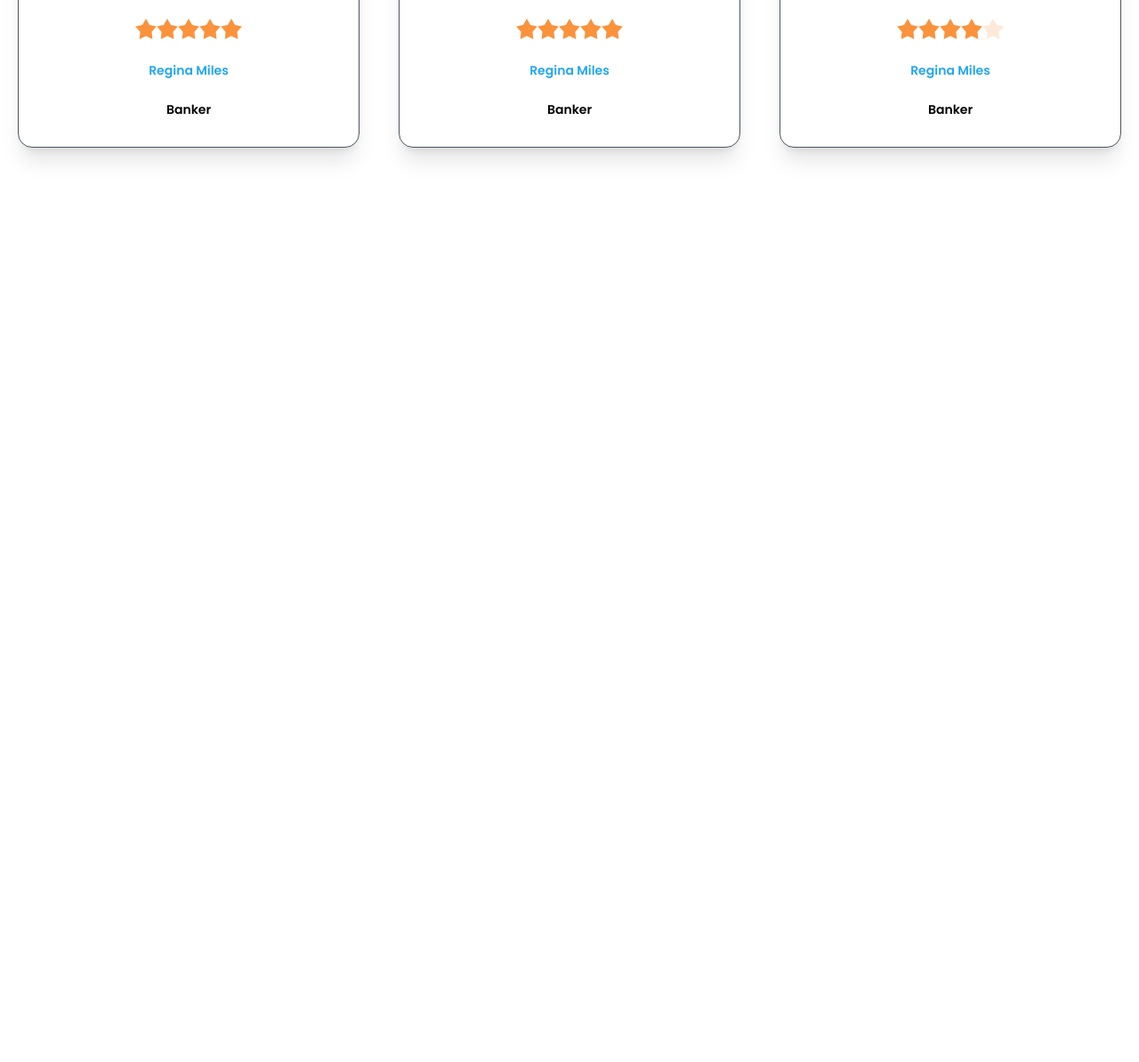
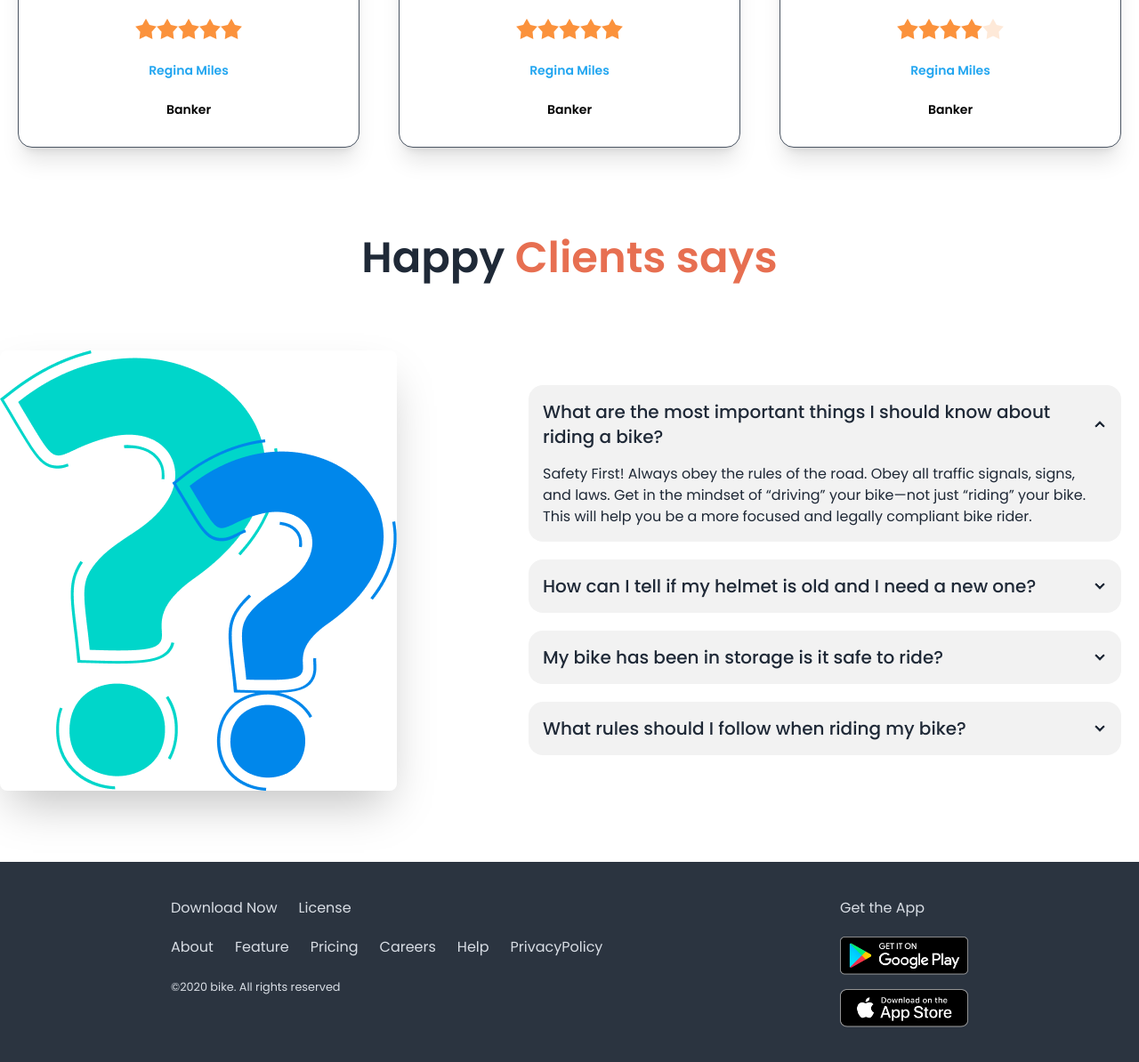
Before and after one commit to sultan435/biker-go-ride, a plain HTML site: page index.html in a window 1280 px wide. Shown: the part 3366-4560 px from the top of the page at 89% size. Before the commit the page ends 3632 px from the top, so only its background shows below. Drawn offline with nearby package versions, Linux system fonts and the light colour scheme.

Commit message:
added the footer section

```diff
--- a/index.html
+++ b/index.html
@@ -17,7 +17,7 @@
   <!-- font poppins style -->
 
   <style>
-        .font-poppins{
+    .font-poppins {
       font-family: 'Poppins', sans-serif;
     }
   </style>
@@ -35,8 +35,7 @@
             <label tabindex="0" class="btn btn-ghost lg:hidden">
               <svg xmlns="http://www.w3.org/2000/svg" class="h-5 w-5" fill="none" viewBox="0 0 24 24"
                 stroke="currentColor">
-                                <path stroke-linecap="round" stroke-linejoin="round" stroke-width="2"
-                                    d="M4 6h16M4 12h8m-8 6h16" />
+                <path stroke-linecap="round" stroke-linejoin="round" stroke-width="2" d="M4 6h16M4 12h8m-8 6h16" />
               </svg>
             </label>
             <ul tabindex="0"
@@ -71,7 +70,8 @@
           <div class="max-w-md lg:ml-48 p-5">
             <h1 class="mb-5 text-5xl font-bold">Keep Your Ride Safe At Every Time</h1>
             <p class="mb-5">Amet minim mollit non deserunt ullamco est sit aliqua dolor
-                        do amet sint. Velit officia consequat duis enim velit mollit. Exercitation veniam consequat sunt nostrud amet.</p>
+              do amet sint. Velit officia consequat duis enim velit mollit. Exercitation veniam consequat sunt nostrud
+              amet.</p>
             <button class="btn btn-primary">Purchase</button>
           </div>
         </div>
@@ -179,7 +179,8 @@
           <figure><img src="/images/others/latest1.png" alt="" /></figure>
           <div class="">
             <h2 class="text-[#18191F] text-3xl font-semibold pt-10">Ducati XDIAVEL S-73</h2>
-              <p class="text-[#6C6C6C] text-base font-normal">Lorem ipsum dolor sit amet, consectetur adipiscing elit. Lacus, fermentum amet faucibus sed id nisi lectus at.</p>
+            <p class="text-[#6C6C6C] text-base font-normal">Lorem ipsum dolor sit amet, consectetur adipiscing elit.
+              Lacus, fermentum amet faucibus sed id nisi lectus at.</p>
             <div class="card-actions pt-10">
               <button class="btn bg-[#E76F51] border-none text-xl font-medium text-white">Read More</button>
             </div>
@@ -190,7 +191,8 @@
           <figure><img src="/images/others/latest1.png" alt="" /></figure>
           <div class="">
             <h2 class="text-[#18191F] text-3xl font-semibold pt-10">Ducati XDIAVEL S-73</h2>
-              <p class="text-[#6C6C6C] text-base font-normal">Lorem ipsum dolor sit amet, consectetur adipiscing elit. Lacus, fermentum amet faucibus sed id nisi lectus at.</p>
+            <p class="text-[#6C6C6C] text-base font-normal">Lorem ipsum dolor sit amet, consectetur adipiscing elit.
+              Lacus, fermentum amet faucibus sed id nisi lectus at.</p>
             <div class="card-actions pt-10">
               <button class="btn bg-[#E76F51] border-none text-xl font-medium text-white">Read More</button>
             </div>
@@ -201,7 +203,8 @@
           <figure><img src="/images/others/latest1.png" alt="" /></figure>
           <div class="">
             <h2 class="text-[#18191F] text-3xl font-semibold pt-10">Ducati XDIAVEL S-73</h2>
-              <p class="text-[#6C6C6C] text-base font-normal">Lorem ipsum dolor sit amet, consectetur adipiscing elit. Lacus, fermentum amet faucibus sed id nisi lectus at.</p>
+            <p class="text-[#6C6C6C] text-base font-normal">Lorem ipsum dolor sit amet, consectetur adipiscing elit.
+              Lacus, fermentum amet faucibus sed id nisi lectus at.</p>
             <div class="card-actions pt-10">
               <button class="btn bg-[#E76F51] border-none text-xl font-medium text-white">Read More</button>
             </div>
@@ -229,7 +232,7 @@
               <input type="radio" name="rating-2" class="mask mask-star-2 bg-orange-400" />
               <input type="radio" name="rating-2" class="mask mask-star-2 bg-orange-400" />
               <input type="radio" name="rating-2" class="mask mask-star-2 bg-orange-400" />
-                <input type="radio" name="rating-2" class="mask mask-star-2 bg-orange-400"  checked />
+              <input type="radio" name="rating-2" class="mask mask-star-2 bg-orange-400" checked />
               <input type="radio" name="rating-2" class="mask mask-star-2 bg-orange-400" />
             </div>
             <p class="text-[#23A6F0] text-sm font-semibold">Regina Miles</p>
@@ -250,7 +253,7 @@
               <input type="radio" name="rating-2" class="mask mask-star-2 bg-orange-400" />
               <input type="radio" name="rating-2" class="mask mask-star-2 bg-orange-400" />
               <input type="radio" name="rating-2" class="mask mask-star-2 bg-orange-400" />
-                <input type="radio" name="rating-2" class="mask mask-star-2 bg-orange-400"  checked />
+              <input type="radio" name="rating-2" class="mask mask-star-2 bg-orange-400" checked />
               <input type="radio" name="rating-2" class="mask mask-star-2 bg-orange-400" />
             </div>
             <p class="text-[#23A6F0] text-sm font-semibold">Regina Miles</p>
@@ -271,7 +274,7 @@
               <input type="radio" name="rating-2" class="mask mask-star-2 bg-orange-400" />
               <input type="radio" name="rating-2" class="mask mask-star-2 bg-orange-400" />
               <input type="radio" name="rating-2" class="mask mask-star-2 bg-orange-400" />
-                <input type="radio" name="rating-2" class="mask mask-star-2 bg-orange-400"  checked />
+              <input type="radio" name="rating-2" class="mask mask-star-2 bg-orange-400" checked />
               <input type="radio" name="rating-2" class="mask mask-star-2 bg-orange-400" />
             </div>
             <p class="text-[#23A6F0] text-sm font-semibold">Regina Miles</p>
@@ -280,9 +283,93 @@
         </div>
       </div>
     </section>
+
+    <!-- FAQ section -->
+
+    <section>
+      <h2 class="text-5xl font-semibold text-center">Happy <span class="text-[#E76F51]">Clients says</span></h2>
+      <div class="hero my-20">
+        <div class="flex items-center flex-col lg:flex-row gap-32">
+          <img src="/images/others/faq.png" class="w-3/4 lg:max-w-lg rounded-lg shadow-2xl" />
+          <div class="space-y-5 px-5">
+            <!-- first faq -->
+            <div class="collapse collapse-arrow bg-base-200">
+              <input type="radio" name="my-accordion-2" checked="checked" />
+              <div class="collapse-title text-xl font-medium">
+                What are the most important things I should
+                know about riding a bike?
+              </div>
+              <div class="collapse-content">
+                <p>Safety First! Always obey the rules of the road. Obey all traffic signals, signs, and laws. Get in
+                  the mindset of “driving” your bike—not just “riding” your bike. This will help you be a more focused
+                  and legally compliant bike rider. </p>
+              </div>
+            </div>
+            <!-- second faq -->
+            <div class="collapse collapse-arrow bg-base-200">
+              <input type="radio" name="my-accordion-2" />
+              <div class="collapse-title text-xl font-medium">
+                How can I tell if my helmet is old and I need a
+                new one?
+              </div>
+              <div class="collapse-content">
+                <p>Safety First! Always obey the rules of the road. Obey all traffic signals, signs, and laws. Get in
+                  the mindset of “driving” your bike—not just “riding” your bike. This will help you be a more focused
+                  and legally compliant bike rider. </p>
+              </div>
+            </div>
+            <!-- thrid faq -->
+            <div class="collapse collapse-arrow bg-base-200">
+              <input type="radio" name="my-accordion-2" />
+              <div class="collapse-title text-xl font-medium">
+                My bike has been in storage is it safe to ride?
+              </div>
+              <div class="collapse-content">
+                <p>Safety First! Always obey the rules of the road. Obey all traffic signals, signs, and laws. Get in
+                  the mindset of “driving” your bike—not just “riding” your bike. This will help you be a more focused
+                  and legally compliant bike rider. </p>
+              </div>
+            </div>
+            <!-- four faq -->
+            <div class="collapse collapse-arrow bg-base-200">
+              <input type="radio" name="my-accordion-2" />
+              <div class="collapse-title text-xl font-medium">
+                What rules should I follow when riding my bike?
+              </div>
+              <div class="collapse-content">
+                <p>Safety First! Always obey the rules of the road. Obey all traffic signals, signs, and laws. Get in
+                  the mindset of “driving” your bike—not just “riding” your bike. This will help you be a more focused
+                  and legally compliant bike rider. </p>
+              </div>
+            </div>
+          </div>
+        </div>
+      </div>
+    </section>
   </main>
-    <footer>
-
+  <footer class="flex flex-col lg:flex-row justify-between p-4 lg:px-48 py-10 bg-neutral text-neutral-content">
+    <div class="space-y-5">
+      <div class="flex gap-6">
+        <p>Download Now</p>
+        <p>License</p>
+      </div>
+      <div class="grid grid-cols-3 lg:flex list-none gap-6">
+        <li>About</li>
+        <li>Feature</li>
+        <li>Pricing</li>
+        <li>Careers</li>
+        <li>Help</li>
+        <li>PrivacyPolicy</li>
+      </div>
+      <p><small>&copy;2020 bike. All rights reserved</small></p>
+    </div>
+    <div>
+      <span class="">Get the App</span>
+      <div class="grid  gap-4 pt-5">
+        <a><img class="w-36" src="images/others/android.png" alt=""></a>
+        <a><img class="w-36" src="images/others/ios.png" alt=""></a>
+      </div>
+    </div>
   </footer>
 </body>
 
```
Lines whose indentation alone changed are shown as unchanged.
